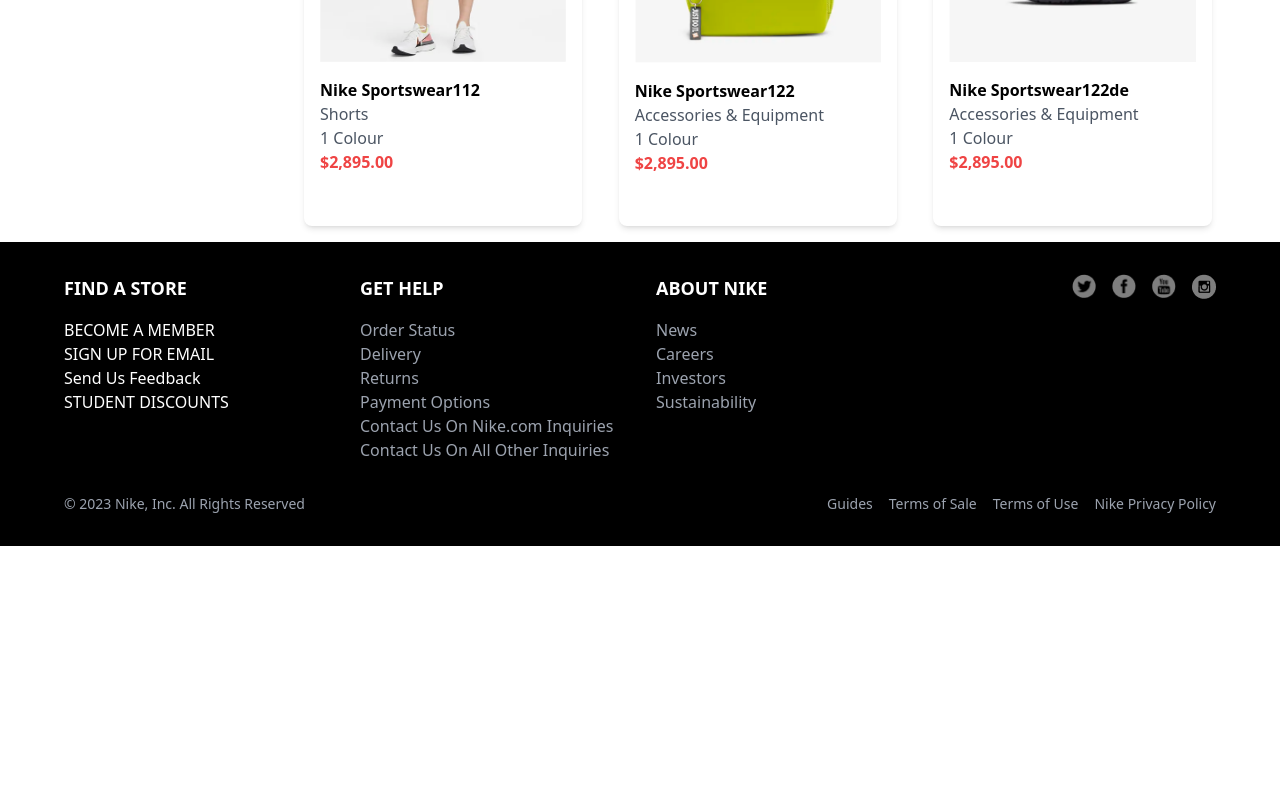
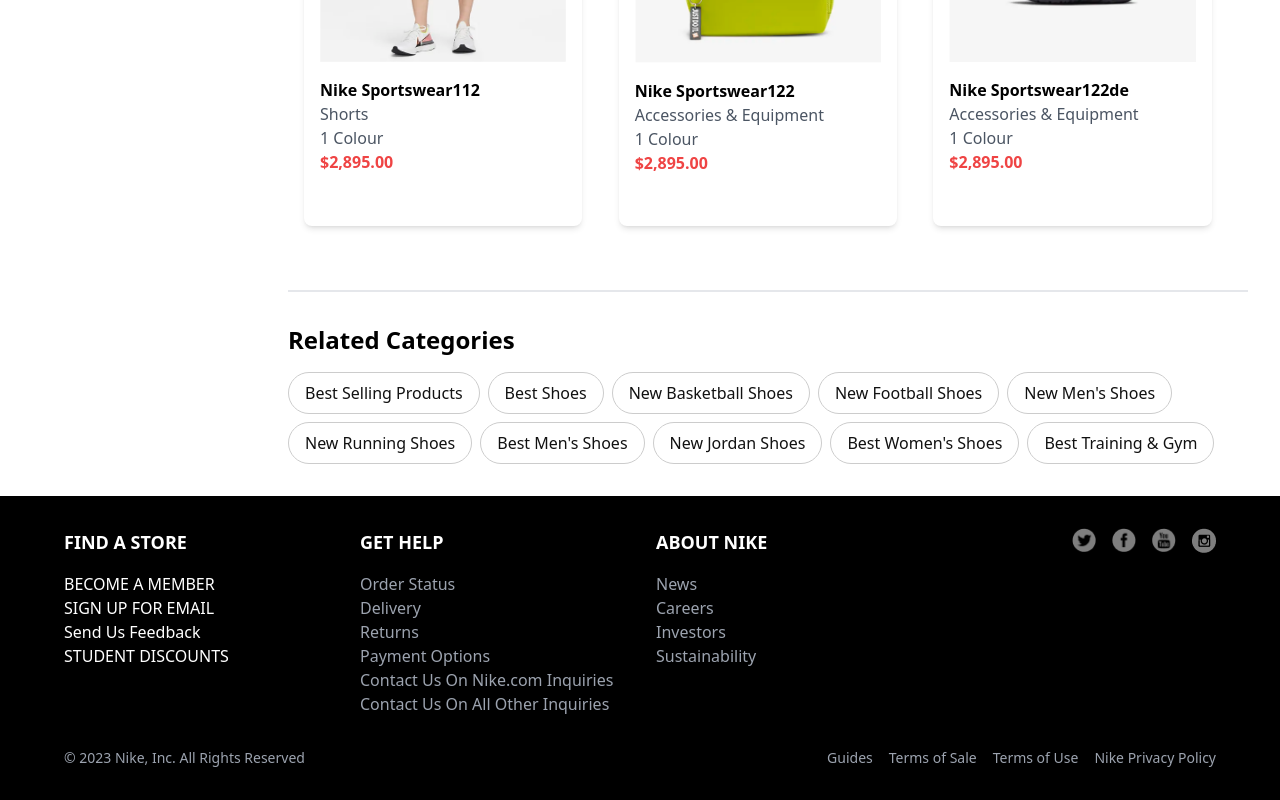
Before and after one commit to BakhtawarAbbasi/hackathon-ecommerce, a Next.js app: page / in a window 1280 px wide. Shown: the part 5159-5959 px from the top of the page. Before the commit the page ends 5705 px from the top, so only its background shows below. Built offline with nearby package versions, Linux system fonts and the light colour scheme.

Commit message:
hackathon

```diff
--- a/app/components/Categary.tsx
+++ b/app/components/Categary.tsx
@@ -1,21 +1,34 @@
-import React from 'react'
+import React from 'react';
 
-const Categary = () => {
+const categories = [
+  'Best Selling Products',
+  'Best Shoes',
+  'New Basketball Shoes',
+  'New Football Shoes',
+  'New Men\'s Shoes',
+  'New Running Shoes',
+  'Best Men\'s Shoes',
+  'New Jordan Shoes',
+  'Best Women\'s Shoes',
+  'Best Training & Gym',
+];
+
+const RelatedCategories: React.FC = () => {
   return (
-    <div className='mt-32 w-[873.6px] h-[207.2px] px-[0px] py-[14203.2px] flex flex-col'>
-      {/* Top */}
-      <div className=''>
-        <h1>Related Categories</h1>
+    <div className="py-8 px-8 lg:ml-64">
+      <h2 className="text-2xl font-bold mb-4 border-t-2 mt-4 pt-8">Related Categories</h2>
+      <div className="flex flex-wrap gap-2 ">
+        {categories.map((category, index) => (
+          <button
+            key={index}
+            className=" text-[#111111] py-2 px-4 rounded-full hover:bg-gray-100 transition border border-[#CCCCCC]"
+          >
+            {category}
+          </button>
+        ))}
       </div>
+    </div>
+  );
+};
 
-      {/* Bottom */}
-      <div className='flex w-[873.6px] h-[139.2px] gap-[7px]'>
-        <span className='w-[128.66px] h-[27.8px] py-[6.4] px-[18.4px]'>Best Selling Products</span>
-
-      </div>
-
-    </div>
-  )
-}
-
-export default Categary
+export default RelatedCategories;
--- a/app/components/ProductList.tsx
+++ b/app/components/ProductList.tsx
@@ -2,6 +2,7 @@
 import React, { useState } from 'react';
 import Product from './Product';
 import Sidebar from './Sidebar';
+import Categary from './Categary';
 
 const products = [
   {
@@ -267,7 +268,7 @@
     : products.filter((product) => product.category === selectedCategory);
 
   return (
-    <div className="flex flex-col md:flex-row px-4 md:px-8">
+    <><div className="flex flex-col md:flex-row px-4 md:px-8">
       {/* Sidebar */}
       <Sidebar setSelectedCategory={setSelectedCategory} />
 
@@ -285,6 +286,9 @@
       </main>
 
     </div>
+    <div>
+        <Categary />
+      </div></>
   );
 };
 
```
